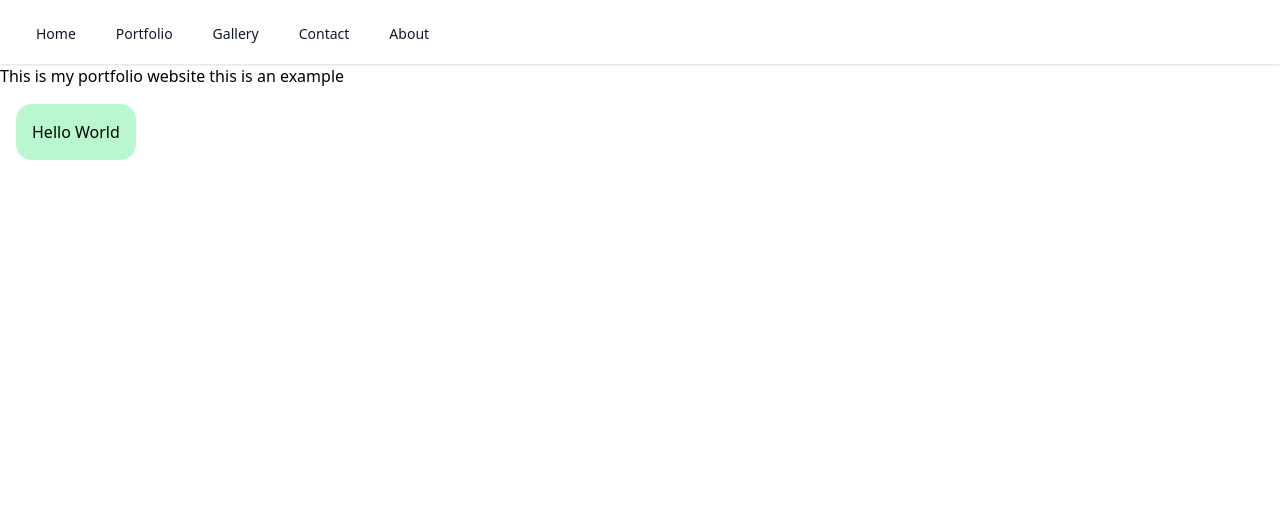
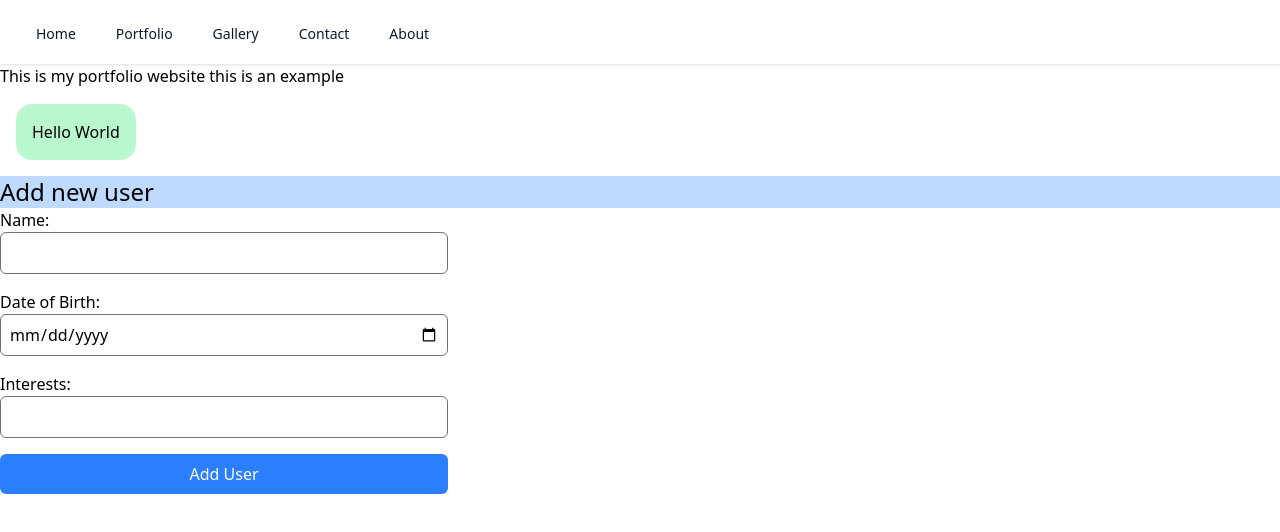
Before and after one commit to Sunnysideup888/SunnyPortfolioWebsite, a SvelteKit app in the folder frontend/: page / in a window 1280 px wide. Shown: the top 532 px of the page. Built offline with nearby package versions, Linux system fonts and the light colour scheme.

Commit message:
Added frontend user upload page

```diff
--- a/frontend/src/routes/+page.svelte
+++ b/frontend/src/routes/+page.svelte
@@ -1,6 +1,7 @@
 <script>
 	import axios from 'axios';
 
+	// For the response message
 	let message = '';
 
 	const handleClick = async () => {
@@ -13,6 +14,36 @@
 			console.log('Error ', err);
 		}
 	};
+
+	let name = $state('');
+	let dob = $state('');
+	let interests = $state('');
+	let statusMessage = $state('');
+
+	const handleAddUser = async () => {
+		console.log(`Trying to add a new user with ${name} ${dob} ${interests}`)
+
+		const newUser = {
+			"name": name,
+			"dob": dob,
+			"interests": interests
+		}
+
+		try {
+			const res = await axios.post('http://localhost:8080/api/users', newUser);
+
+			statusMessage = `Added user ${res.data.id}`
+
+			console.log(`Added user successfully ${statusMessage}`)
+
+			name = ''
+			dob = ''
+			interests = ''
+		} catch (err) {
+			statusMessage = `Could not add error due to error ${err}`
+			console.log("Error adding user", err)
+		}
+	}
 </script>
 
 <h1>This is my portfolio website this is an example</h1>
@@ -27,3 +58,30 @@
 {#if message}
 	<div>{message}</div>
 {/if}
+
+<h1 class="text-2xl bg-blue-200">Add new user</h1>
+
+<form on:submit|preventDefault={handleAddUser} class="flex flex-col gap-4 max-w-md">
+	<div>
+		<label for="name" class="block font-medium">Name:</label>
+		<input id="name" type="text" bind:value={name} class="w-full border rounded-md p-2" required />
+	</div>
+
+	<div>
+		<label for="dob" class="block font-medium">Date of Birth:</label>
+		<input id="dob" type="date" bind:value={dob} class="w-full border rounded-md p-2" required />
+	</div>
+
+	<div>
+		<label for="interests" class="block font-medium">Interests:</label>
+		<input id="interests" type="text" bind:value={interests} class="w-full border rounded-md p-2" required />
+	</div>
+
+	<button type="submit" class="bg-blue-500 text-white rounded-md p-2 hover:bg-blue-600">
+		Add User
+	</button>
+</form>
+
+{#if statusMessage}
+	<div>{statusMessage}</div>
+{/if}
```
